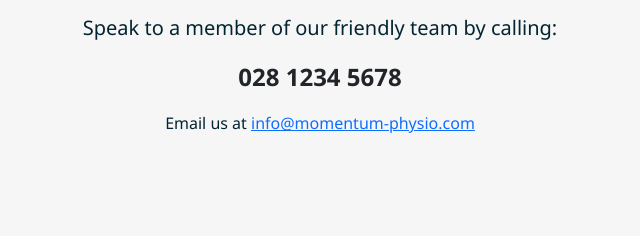
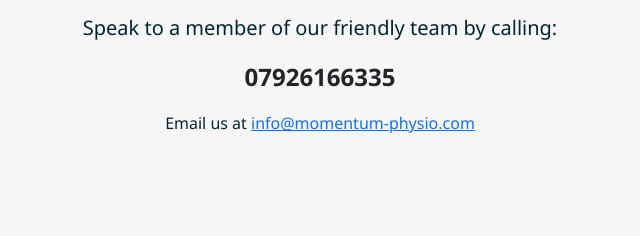
Before and after one commit to sean-mc-cabe/Momentum, a plain HTML site: page Momentum/index.html in a window 1280 px wide. Shown: the part 976-1212 px from the top of the page, 320-960 px from the left. Drawn offline with nearby package versions, Linux system fonts and the light colour scheme.

Commit message:
Update index.html

```diff
--- a/Momentum/index.html
+++ b/Momentum/index.html
@@ -118,7 +118,7 @@ Carousel -->
       Speak to a member of our friendly team by calling:
     </p>
     <p class="fs-4 fw-bold">
-      <a href="tel:+447926166335" class="text-decoration-none text-dark">028 1234 5678</a>
+      <a href="tel:+447926166335" class="text-decoration-none text-dark">07926166335</a>
     </p>
 
 
```
